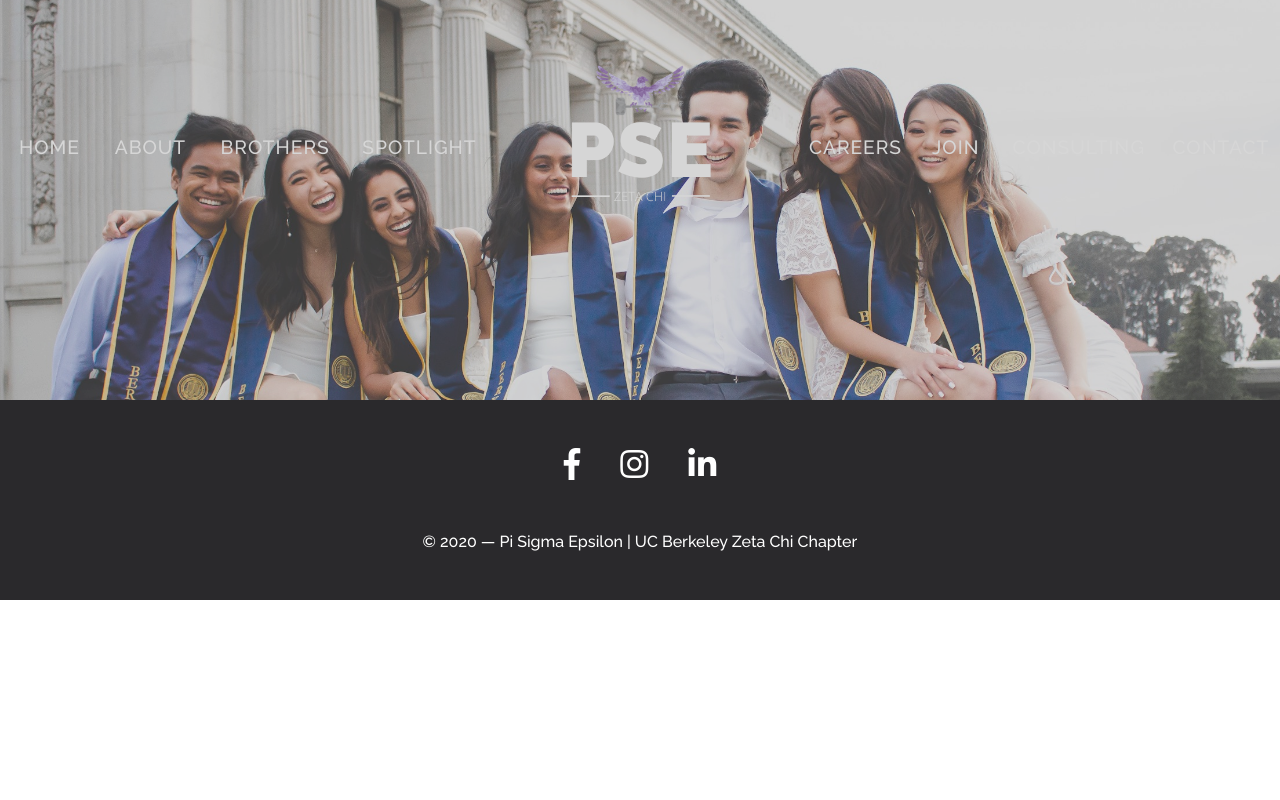
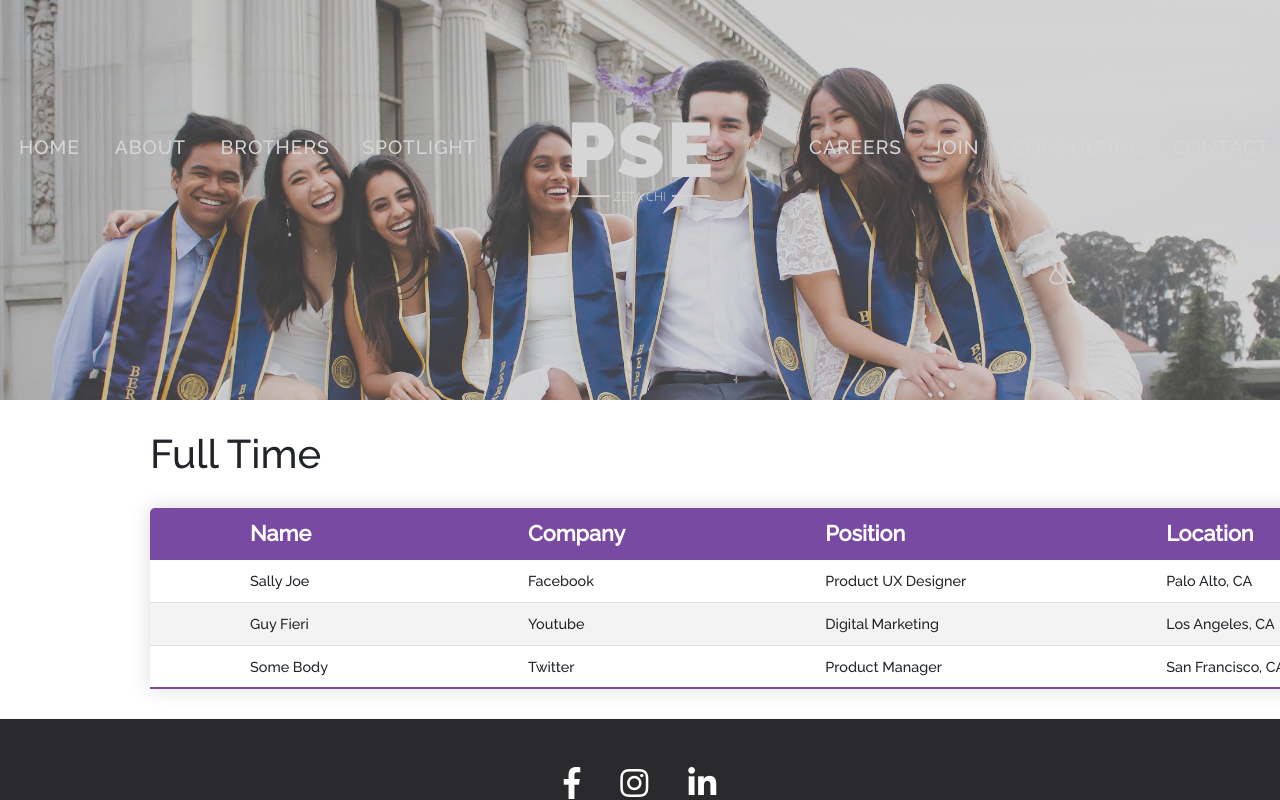
Before and after one commit to BerkeleyPSE/PSE-Website, a website: page src/careers.html in a window 1280 px wide. Drawn offline with nearby package versions, Linux system fonts and the light colour scheme; files that its build step writes are made by us from their sources.

Commit message:
added careers page

```diff
--- a/src/careers.html
+++ b/src/careers.html
@@ -39,6 +39,38 @@
                 </div>
             </div>
         </div>
+        <div>
+            <h1 class="full-time">Full Time</h1>
+            <table class="content-table">
+                <thead>
+                  <tr>
+                    <th>Name</th>
+                    <th>Company</th>
+                    <th>Position</th>
+                    <th>Location</th>
+                  </tr>
+                </thead>
+                <tbody>
+                  <tr>
+                    <td>Sally Joe</td>
+                    <td>Facebook</td>
+                    <td>Product UX Designer</td>
+                    <td>Palo Alto, CA</td>
+                  </tr>
+                    <td>Guy Fieri</td>
+                    <td>Youtube</td>
+                    <td>Digital Marketing</td>
+                    <td>Los Angeles, CA</td>
+                  </tr>
+                  <tr>
+                    <td>Some Body</td>
+                    <td>Twitter</td>
+                    <td>Product Manager</td>
+                    <td>San Francisco, CA</td>
+                  </tr>
+                </tbody>
+              </table>
+        </div>
         <div class="footer">
             <div class="d-flex justify-content-center align-items-end">
                 <span class="fab fa-facebook-f icon"></span>
--- a/src/css/main.scss
+++ b/src/css/main.scss
@@ -521,6 +521,47 @@ textarea{
   background-color: #fff;
 }
 
+.full-time{
+  margin: 30px 150px;
+}
+
+
+.content-table {
+  border-collapse: collapse;
+  margin: 30px 150px;
+  font-size: 0.9em;
+  min-width: 500px;
+  border-radius: 5px 5px 0 0;
+  overflow: hidden;
+  box-shadow: 0 0 20px rgba(0, 0, 0, 0.15);
+}
+
+.content-table thead tr {
+  background-color: #794aa2;
+  color: #ffffff;
+  text-align: left;
+  font-size: 1.5em;
+}
+
+.content-table th,
+.content-table td {
+  padding: 10px 100px;
+  position: relative;
+  white-space: nowrap;
+}
+
+.content-table tbody tr {
+  border-bottom: 1px solid #dddddd;
+}
+
+.content-table tbody tr:nth-of-type(even) {
+  background-color: #f3f3f3;
+}
+
+.content-table tbody tr:last-of-type {
+  border-bottom: 2px solid #794aa2;
+}
+
 @media screen and (max-width: 880px) {
 	.contact-box{
 		grid-template-columns: 1fr;
```
